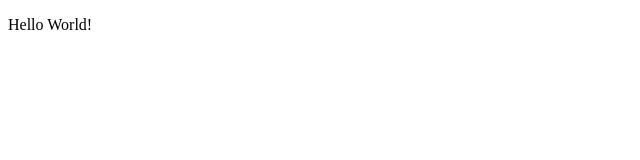
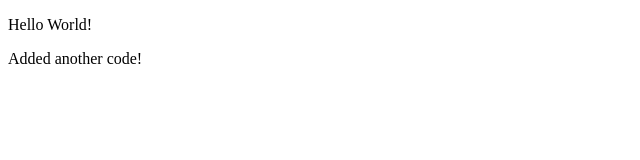
Before and after one commit to HardinKylle/gitPractice, a plain HTML site: page index.html in a window 1280 px wide. Shown: the whole page, without its empty margins (0-640 px from the left). Drawn offline with Linux system fonts and the light colour scheme.

Commit message:
Add another code

```diff
--- a/index.html
+++ b/index.html
@@ -7,5 +7,7 @@
 </head>
 <body>
     <p>Hello World!</p>
+    <p>Added another code!</p>
+
 </body>
 </html>
```
